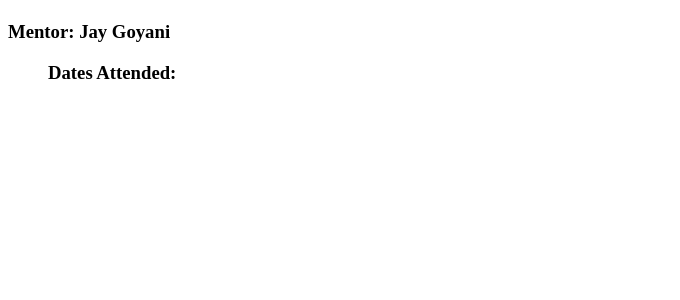
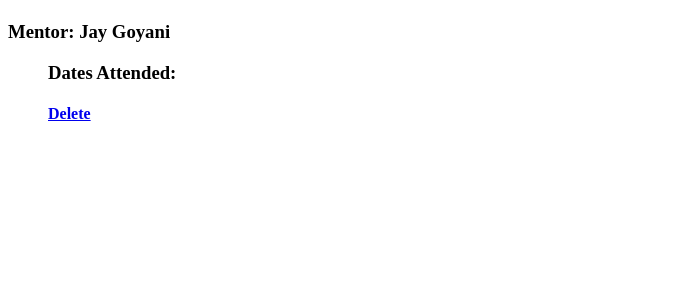
Before and after one commit to darmis007/ums, a Django app: page /attendance/student/7 in a window 1280 px wide. Shown: the part 217-517 px from the top of the page, without its empty margins (0-680 px from the left). Run offline with Django 3.2, Linux system fonts and the light colour scheme; a user stored in the database is signed in; data comes from the database, SQL or seed files in the repository; both versions use the stored data as it was after the commit.

Commit message:
delete student

```diff
--- a/utkarsh/attendance/templates/details.html
+++ b/utkarsh/attendance/templates/details.html
@@ -12,4 +12,6 @@
 {% endfor %}
 
 
+<h4><a href={% url 'student_delete' student.id%}>Delete</a></h4>
+
 {% endblock %}
--- a/utkarsh/attendance/urls.py
+++ b/utkarsh/attendance/urls.py
@@ -22,4 +22,5 @@ urlpatterns = [
     path('home/',views.home,name='home'),
     path('post/create',views.createPost,name='post'),
     path('post/details/<int:id>',views.post_details,name='post_details'),
+    path('student/details/<int:id>/delete',views.student_delete,name='student_delete')
 ]
--- a/utkarsh/attendance/views.py
+++ b/utkarsh/attendance/views.py
@@ -331,3 +331,10 @@ def post_details(request,id):
     context={}
     context['post']=Post.objects.get(id=id)
     return render(request,'post_details.html',context)
+
+def student_delete(request,id):
+    context={}
+    s1=Student.objects.get(id=id)
+    s1.delete()
+    context['students']=Student.objects.all()
+    return HttpResponseRedirect(reverse('student_list'))
```
Also changed, not shown: utkarsh/db.sqlite3.
